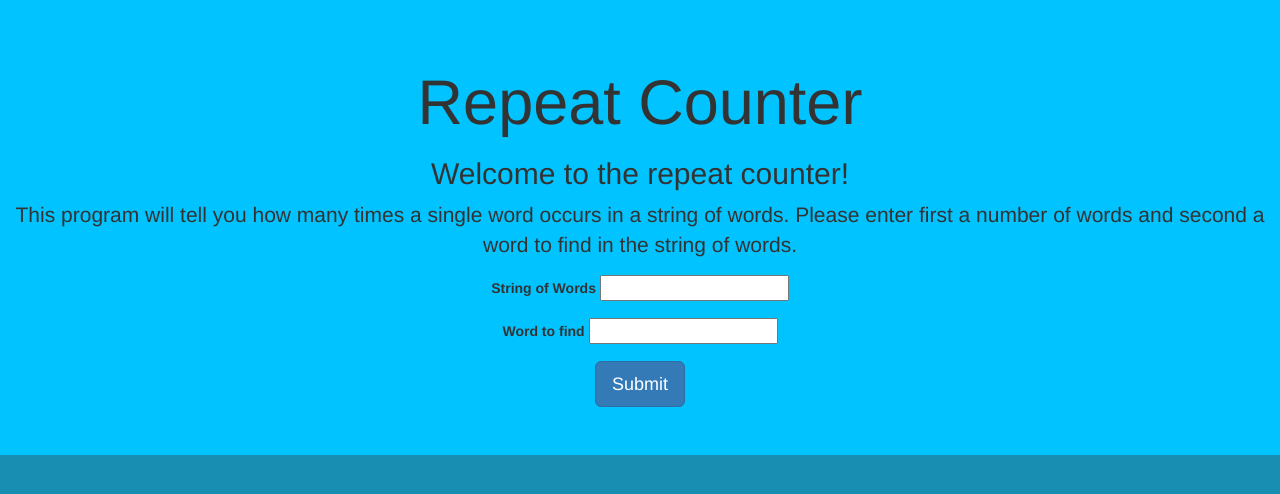
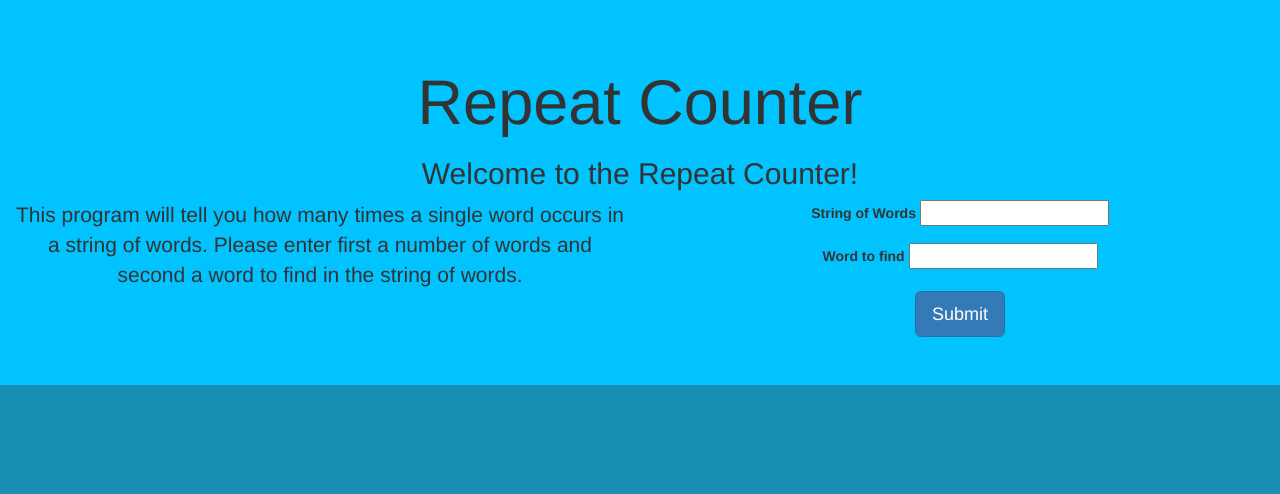
Before and after one commit to anthonybottemiller/repeat-counter, a PHP site: template views/home.html.twig in a window 1280 px wide. Shown: the top 494 px of the page. Run offline with PHP 8.4, Linux system fonts and the light colour scheme; the template is opened without the code that fills it, so the values that code supplies are empty; some libraries are stand-ins or nearby versions.

Commit message:
adjusts styling

```diff
--- a/views/home.html.twig
+++ b/views/home.html.twig
@@ -8,8 +8,8 @@
 <body>
   <div class="jumbotron">
     <h1>Repeat Counter</h1>
-    <h2>Welcome to the repeat counter!</h2>
-    <p>This program will tell you how many times a single word occurs in a string of words. Please enter first a number of words and second a word to find in the string of words.</p>
+    <h2>Welcome to the Repeat Counter!</h2>
+    <p class="col-sm-6">This program will tell you how many times a single word occurs in a string of words. Please enter first a number of words and second a word to find in the string of words.</p>
     <form action='/count' method="post">
       <div class="form-group">
         <label for 'input-string'>String of Words</label>
--- a/views/result.html.twig
+++ b/views/result.html.twig
@@ -6,7 +6,7 @@
   <title>Repeat Counter</title>
 </head>
 <body>
-  <div class="container">
+  <div class="jumbotron">
     <h1>Repeat Counter: Results</h1>
     <p>Your comparison string "{{comparisonString}}" was found {{timesFound}} time{% if timesFound > 1 %}s{% endif %} in the string "{{inputString}}" !</p>
     <a href="/"><button class="btn btn-lg btn-primary">Go Back</button></a>
--- a/web/css/styles.css
+++ b/web/css/styles.css
@@ -3,10 +3,10 @@ body {
   background-color: #178EB2;
 }
 
+button {
+  margin: 5px;
+}
+
 .jumbotron {
   background-color: #00C3FF;
 }
-
-.container {
-  color: white;
-}
```
